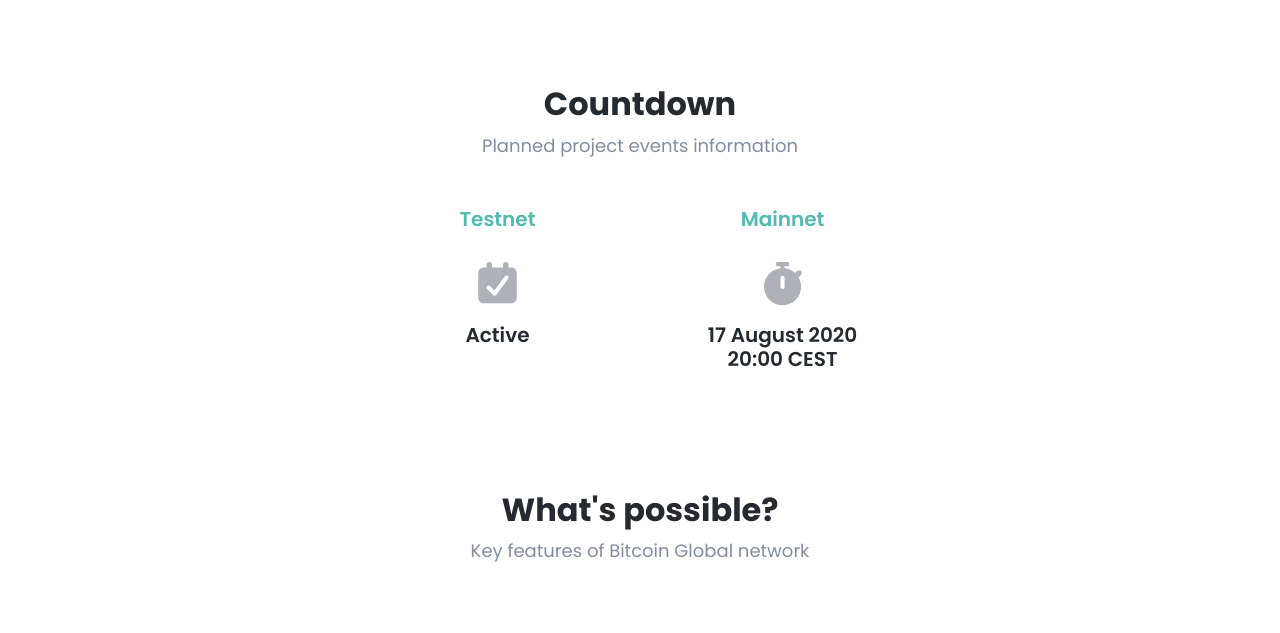
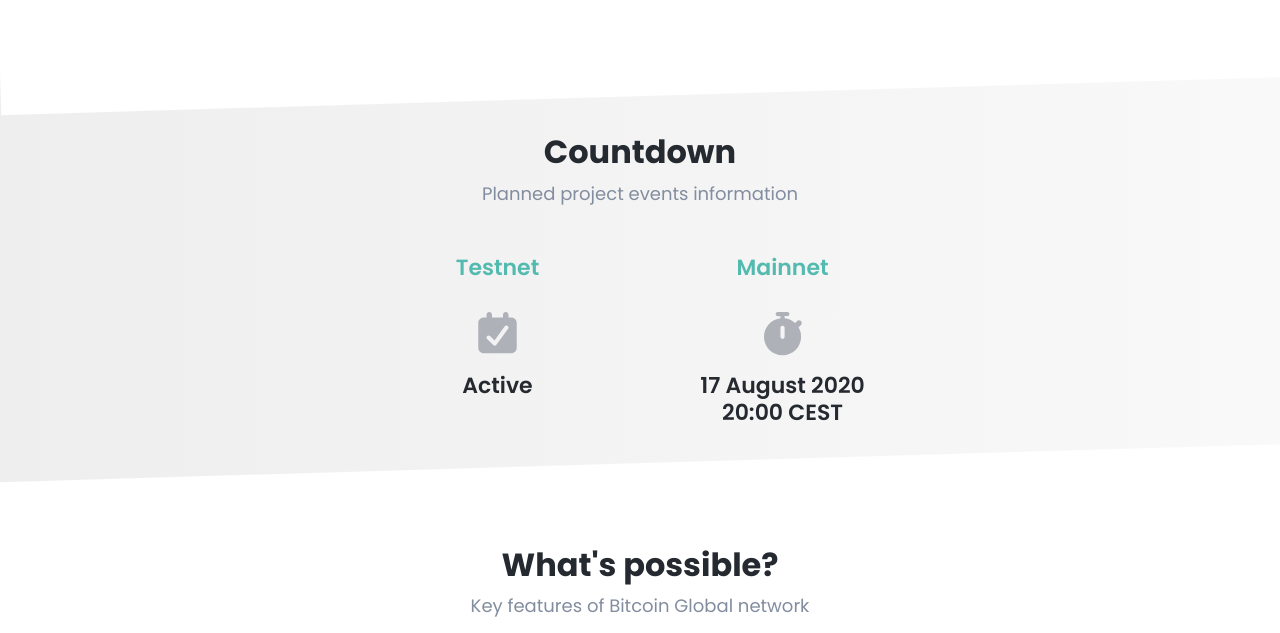
Before and after one commit to bitcoin-global/bitcoin-global.io, a plain HTML site: page index.html in a window 1280 px wide. Shown: the part 446-1079 px from the top of the page. Drawn offline with nearby package versions, Linux system fonts and the light colour scheme.

Commit message:
src: add slant on countdown

```diff
--- a/index.html
+++ b/index.html
@@ -134,9 +134,10 @@
     </section>
     <!--//hero-section-->
 
-    <section id="countdown" class="how-to-section data-section py-4">
+    <section id="countdown" class="how-to-section data-section py-4 space-side">
+        <div class="slant-top"></div>
         <div class="container">
-            <h3 class="mb-2 text-center font-weight-bold section-title">Countdown</h3>
+            <h3 class="mb-2 mt-5 text-center font-weight-bold section-title">Countdown</h3>
             <div class="mb-5 text-center section-intro">Planned project events information</div>
             <div class="row justify-content-center">
                 <div data-aos-duration="500" data-aos="zoom-in-up" class="item col-6 col-sm-4 col-md-3 aos-init aos-animate">
@@ -171,6 +172,7 @@
                 </div>
             </div>
         </div>
+        <div class="slant"></div>
     </section>
 
     <section id="features" data-aos-duration="500" data-aos="fade-up" class="how-to-section py-5">
```
